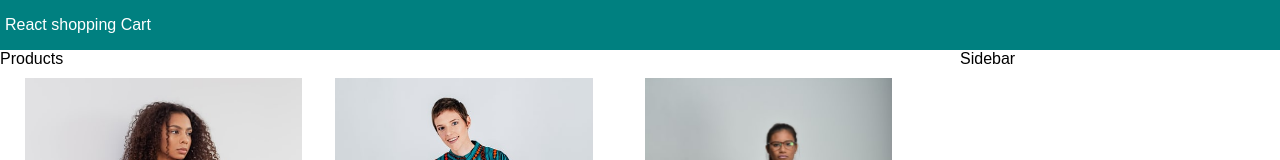
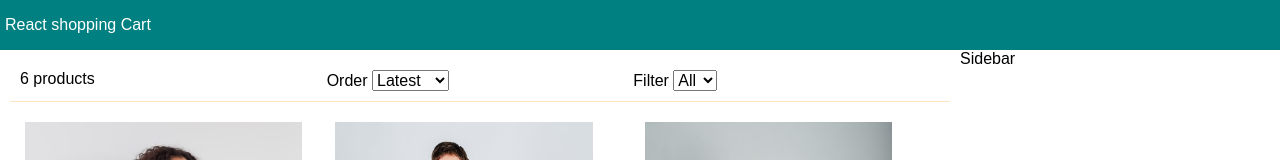
Before and after one commit to lincey-cherian-au7/ShoppingCart, a React (Create React App) app: page / in a window 1280 px wide. Shown: the top 160 px of the page. Built offline with nearby package versions, Linux system fonts and the light colour scheme.

Commit message:
Added filter Component

```diff
--- a/src/App.js
+++ b/src/App.js
@@ -1,6 +1,6 @@
 import React from 'react';
-
 import Products from './components/Products';
+import Filter from './components/Filter';
 import data from "./data.json"
 
 class App extends React.Component {
@@ -12,6 +12,41 @@
       sort:""
     }
   }
+  filterProducts =(event)=>{
+    if(event.target.value ===""){
+      this.setState({
+        size:event.target.value,
+        products:data.products
+      })
+    }else{
+      this.setState({
+        size:event.target.value,
+        products:data.products.filter(product =>product.availableSizes.indexOf(event.target.value)>=0)
+      })
+    }
+  }
+  sortProducts=(event)=>{
+    console.log(event.target.value)
+    const sort = event.target.value
+    this.setState((state)=>({
+      sort:sort,
+      products:this.state.products
+        .slice()
+        .sort((a,b)=>
+            sort === 'lowest'
+              ?a.price > b.price
+                ? 1
+                :-1
+            :sort ==='highest'
+            ?a.price < b.price
+              ? 1
+              : -1
+            : a._id < b._id
+            ? 1
+            : -1
+        ),
+    }));
+  }
 
   render(){
     return (
@@ -21,7 +56,13 @@
       </header>
       <main>
        <div className="content">
-         <div className="main">Products
+         <div className="main">
+           <Filter count={this.state.products.length}
+             size={this.state.size}
+             sort={this.state.sort}
+             filterProducts ={this.filterProducts}
+             sortProducts ={this.sortProducts}>
+           </Filter>
           <Products products={this.state.products}></Products>
          </div>
          <div className="sidebar">Sidebar</div>
--- /dev/null
+++ b/src/components/Filter.js
@@ -0,0 +1,28 @@
+import React, { Component } from 'react'
+
+export default class  extends Component {
+    render() {
+        return (
+            <div className="filter">
+               <div className="filter-result">{this.props.count} products</div>
+                <div className="filter-sort">
+                    Order {" "}<select value={this.props.sort} onChange={this.props.sortProducts}>
+                    <option>Latest</option>
+                    <option value="lowest">Lowest</option>
+                    <option value="highest">Highest</option>
+                    </select>
+                </div>
+                <div className="filter-size">Filter{" "}
+                    <select value={this.props.size} onChange={this.props.filterProducts}>
+                        <option value="">All</option>
+                        <option value="XS">XS</option>
+                        <option value="S">S</option>
+                        <option value="M">M</option>
+                        <option value="L">L</option>
+                        <option value="XL">XL</option>
+                    </select>
+                </div>
+            </div>
+        )
+    }
+}
--- a/src/index.css
+++ b/src/index.css
@@ -124,3 +124,16 @@
 .productprice div{
   font-size: 2rem;
 }
+
+/*Filter*/
+.filter{
+  display:flex;
+  justify-content: space-between;
+  padding: 1rem;
+  margin: 1rem;
+  border-bottom:0.1rem bisque solid;
+}
+
+.filter div{
+  flex:1
+}
```
